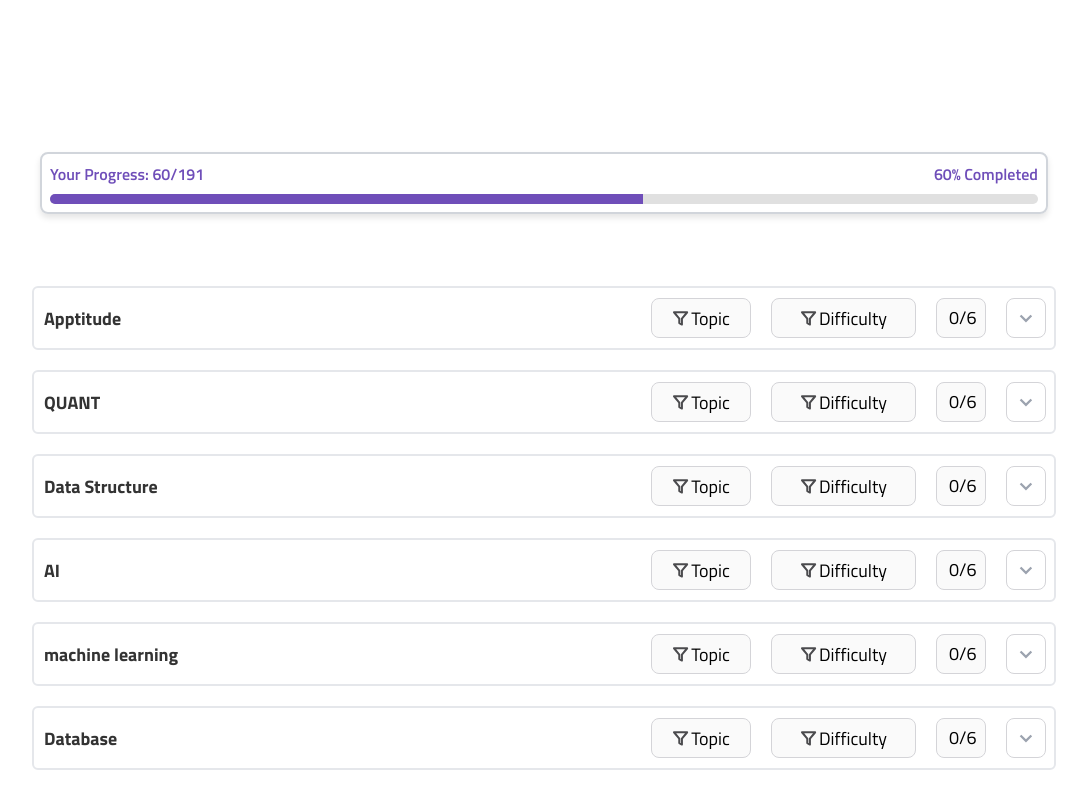
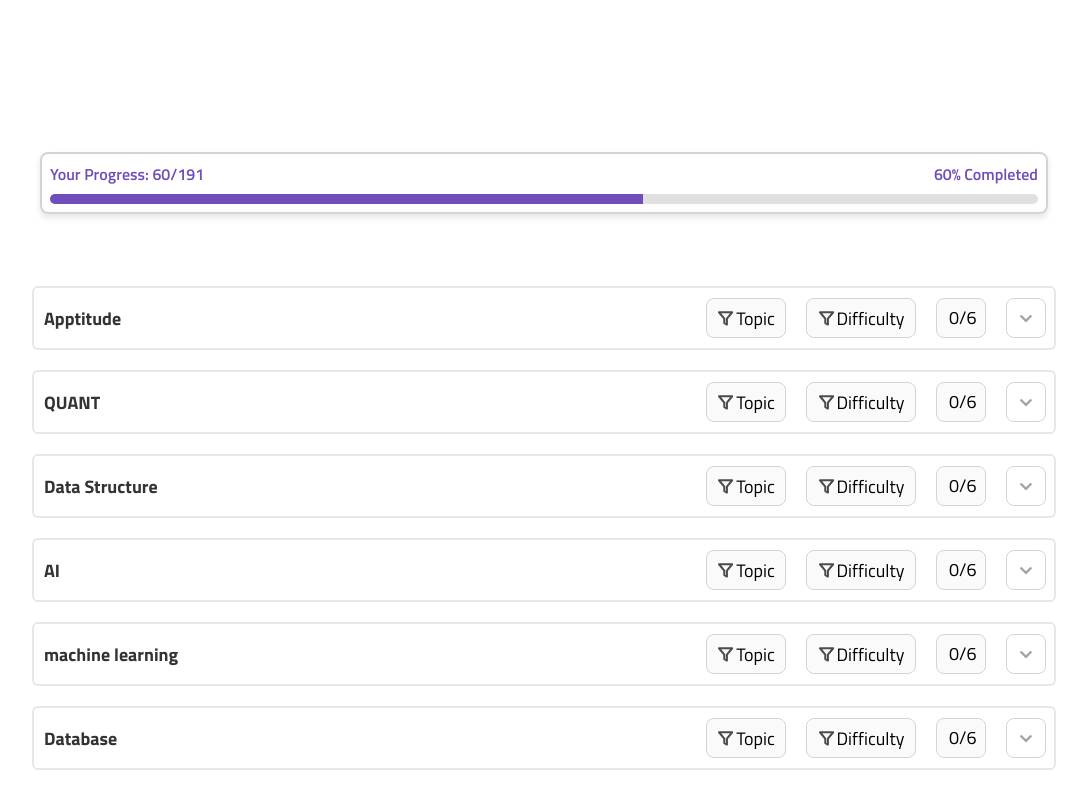
Before and after one commit to ITISH7/iqpathsquizFrontend, a React (Vite) app: page / in a window 1280 px wide. Shown: the part 778-1576 px from the top of the page, without its empty margins (96-1183 px from the left). Built offline with nearby package versions, Linux system fonts and the light colour scheme; a web font is replaced by a local one.

Commit message:
bug fixes

```diff
--- a/src/components/QuestionTopicDropDown/QuestionTopicDropDown.module.css
+++ b/src/components/QuestionTopicDropDown/QuestionTopicDropDown.module.css
@@ -529,11 +529,11 @@
 
   .filterButton {
     height: 40px;
-    width: 100px;
+    width: 80px;
   }
 
   .filter2 {
-    width: 145px;
+    width: 110px;
   }
 
   .toggleButton {
```
